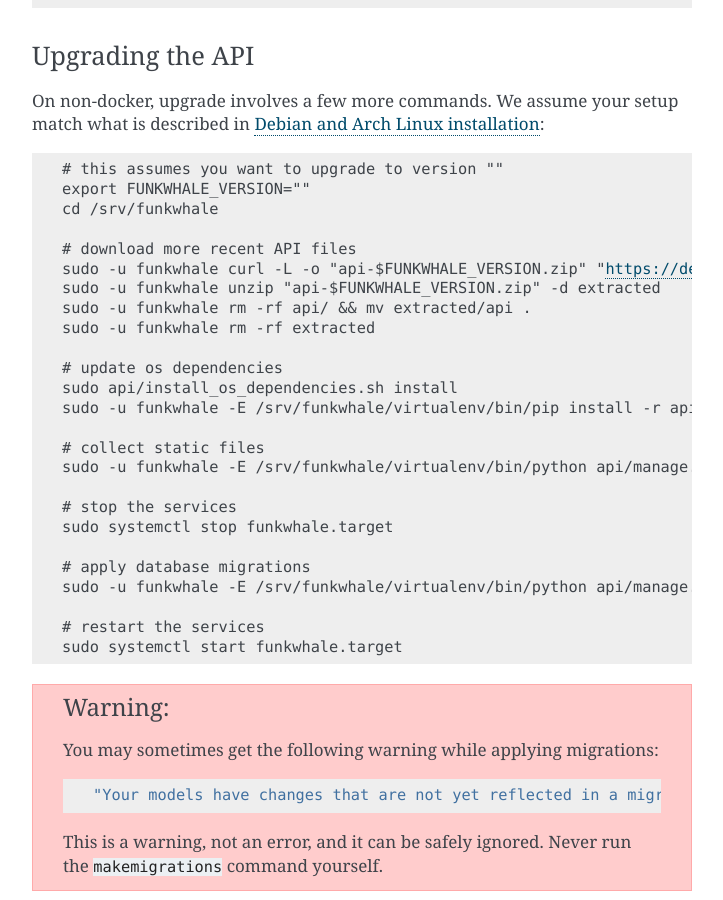
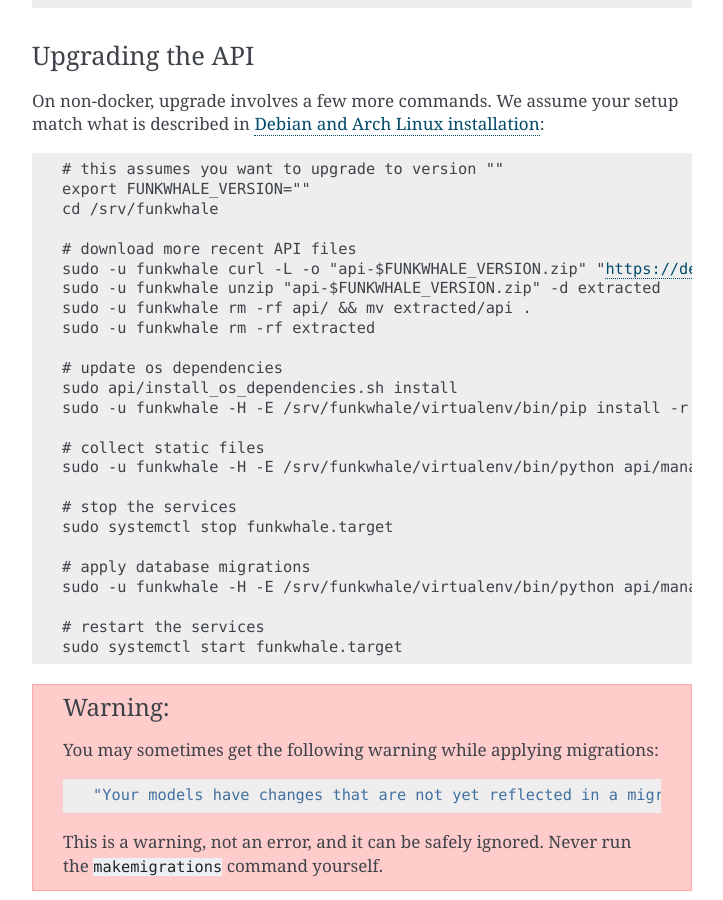
Before and after one commit to RYGhub/funkwhale, a Sphinx documentation site: the page built from docs/upgrading/index.rst, in a window 1280 px wide and 900 px high, scrolled down 1801 px. Shown: the whole window, without its empty margins (388-1111 px from the left). Built offline with Sphinx 7.4.7, drawn with Linux system fonts in a browser that asks for light colours; pages that are not in the unit, such as notebooks, are missing from menus.

Commit message:
Fixed a missing flag in upgrade documentation

```diff
--- a/docs/upgrading/0.17.rst
+++ b/docs/upgrading/0.17.rst
@@ -196,8 +196,8 @@
 On non docker-setups::
 
     # if you missed this one from a previous upgrade
-    sudo -u funkwhale -E /srv/funkwhale/virtualenv/bin/python api/manage.py script create_actors --no-input
-    sudo -u funkwhale -E /srv/funkwhale/virtualenv/bin/python api/manage.py script migrate_to_user_libraries --no-input
+    sudo -u funkwhale -H -E /srv/funkwhale/virtualenv/bin/python api/manage.py script create_actors --no-input
+    sudo -u funkwhale -H -E /srv/funkwhale/virtualenv/bin/python api/manage.py script migrate_to_user_libraries --no-input
 
 If the scripts ends without errors, you're instance should be updated and ready to use :)
 
--- a/docs/upgrading/index.rst
+++ b/docs/upgrading/index.rst
@@ -105,16 +105,16 @@
 
     # update os dependencies
     sudo api/install_os_dependencies.sh install
-    sudo -u funkwhale -E /srv/funkwhale/virtualenv/bin/pip install -r api/requirements.txt
+    sudo -u funkwhale -H -E /srv/funkwhale/virtualenv/bin/pip install -r api/requirements.txt
 
     # collect static files
-    sudo -u funkwhale -E /srv/funkwhale/virtualenv/bin/python api/manage.py collectstatic --no-input
+    sudo -u funkwhale -H -E /srv/funkwhale/virtualenv/bin/python api/manage.py collectstatic --no-input
 
     # stop the services
     sudo systemctl stop funkwhale.target
 
     # apply database migrations
-    sudo -u funkwhale -E /srv/funkwhale/virtualenv/bin/python api/manage.py migrate
+    sudo -u funkwhale -H -E /srv/funkwhale/virtualenv/bin/python api/manage.py migrate
 
     # restart the services
     sudo systemctl start funkwhale.target
```
